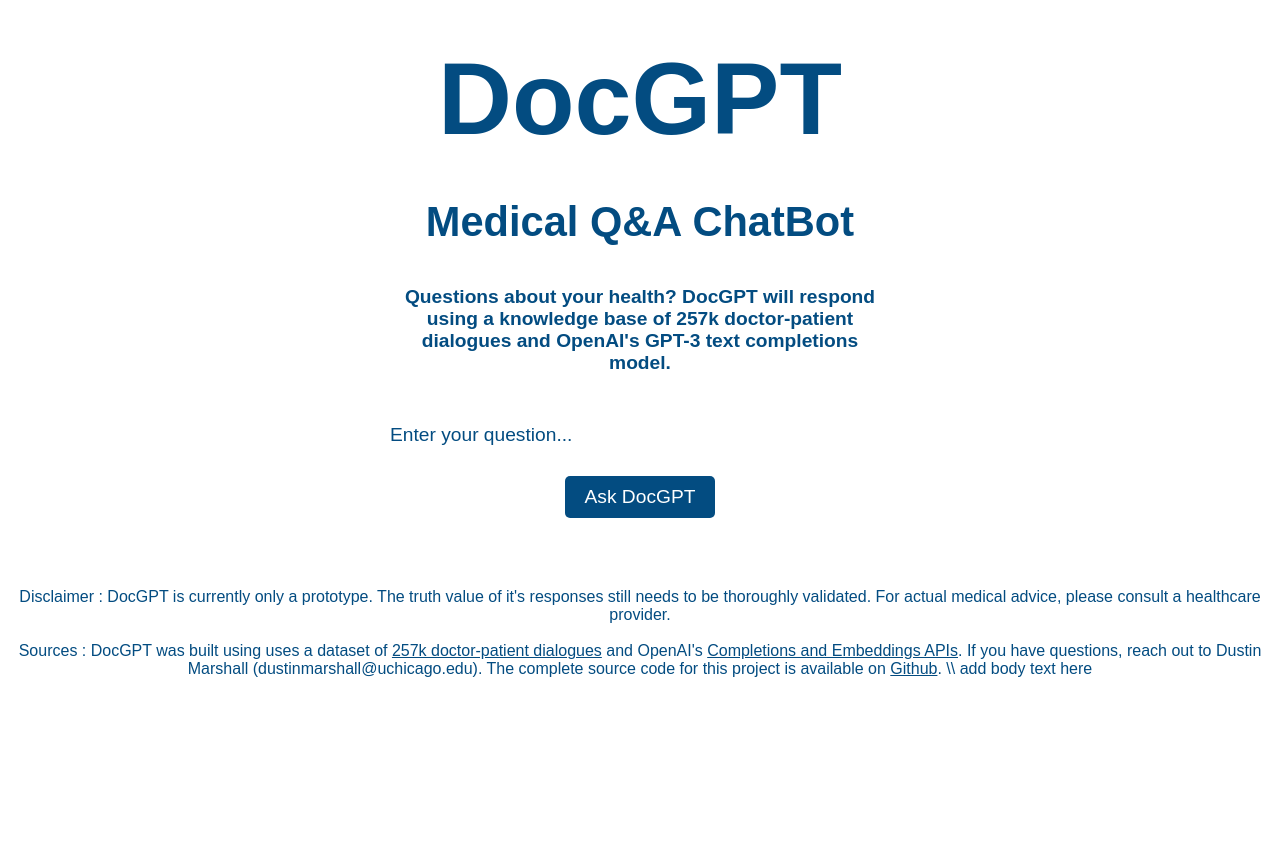
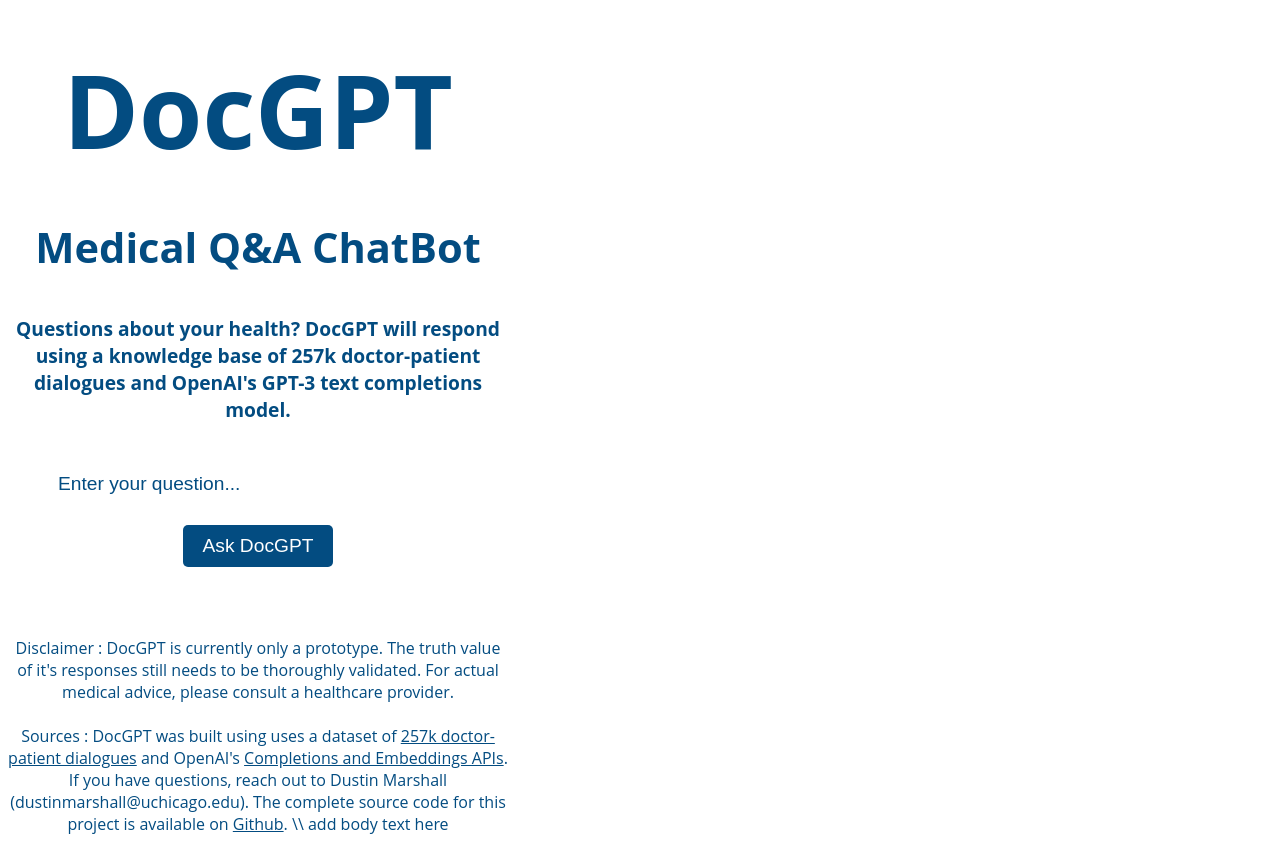
Before and after one commit to dustinmarshall/DocGPT, a Flask app: page / in a window 1280 px wide. Before the commit the page ends 677 px from the top, so only its background shows below. Run offline with Flask 2, Linux system fonts and the light colour scheme.

Commit message:
Update style.css

```diff
--- a/static/css/style.css
+++ b/static/css/style.css
@@ -1,10 +1,10 @@
 body {
     background-color: #ffffff;
     color: #034c81;
-    font-family: Arial, sans-serif;
+    font-family: Open Sans;
     text-align: center;
+    max-width: 500px;
     padding: 0;
-    margin: 0;
   }
 
   h1 {
```
